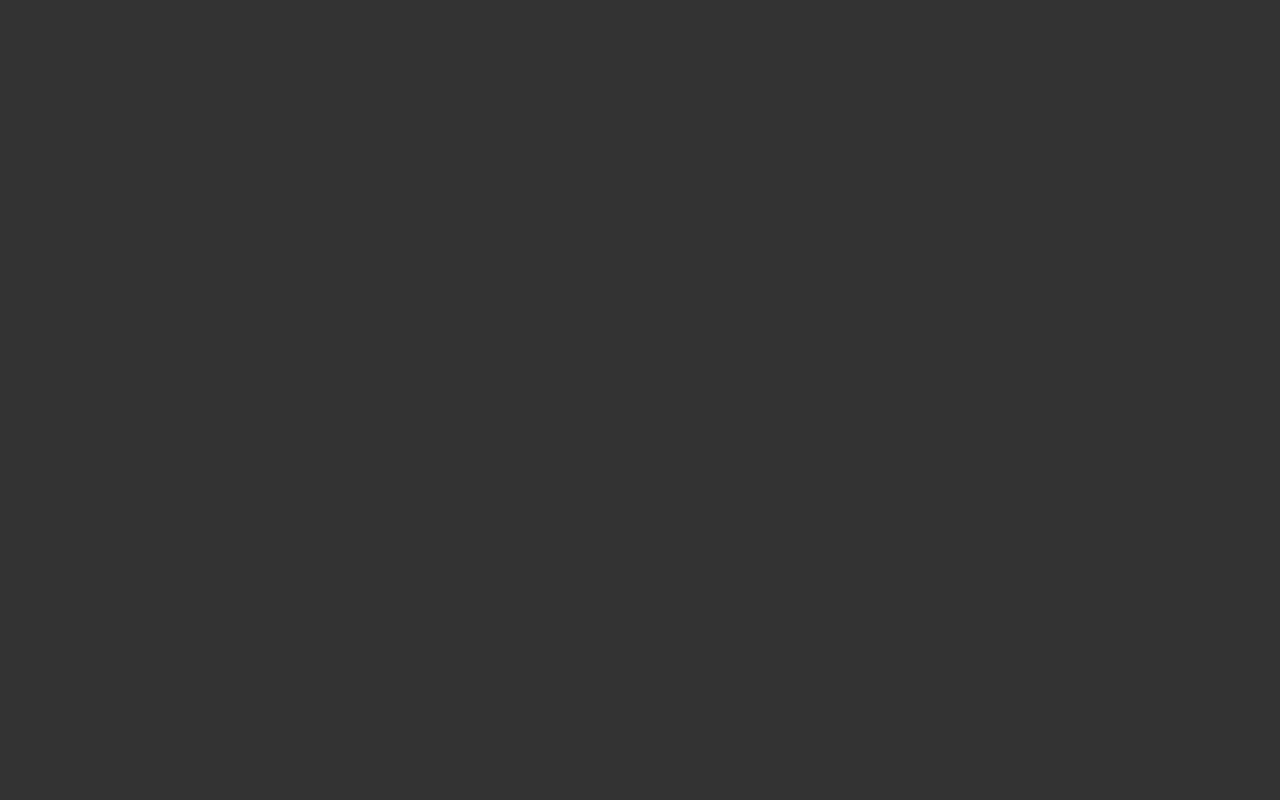
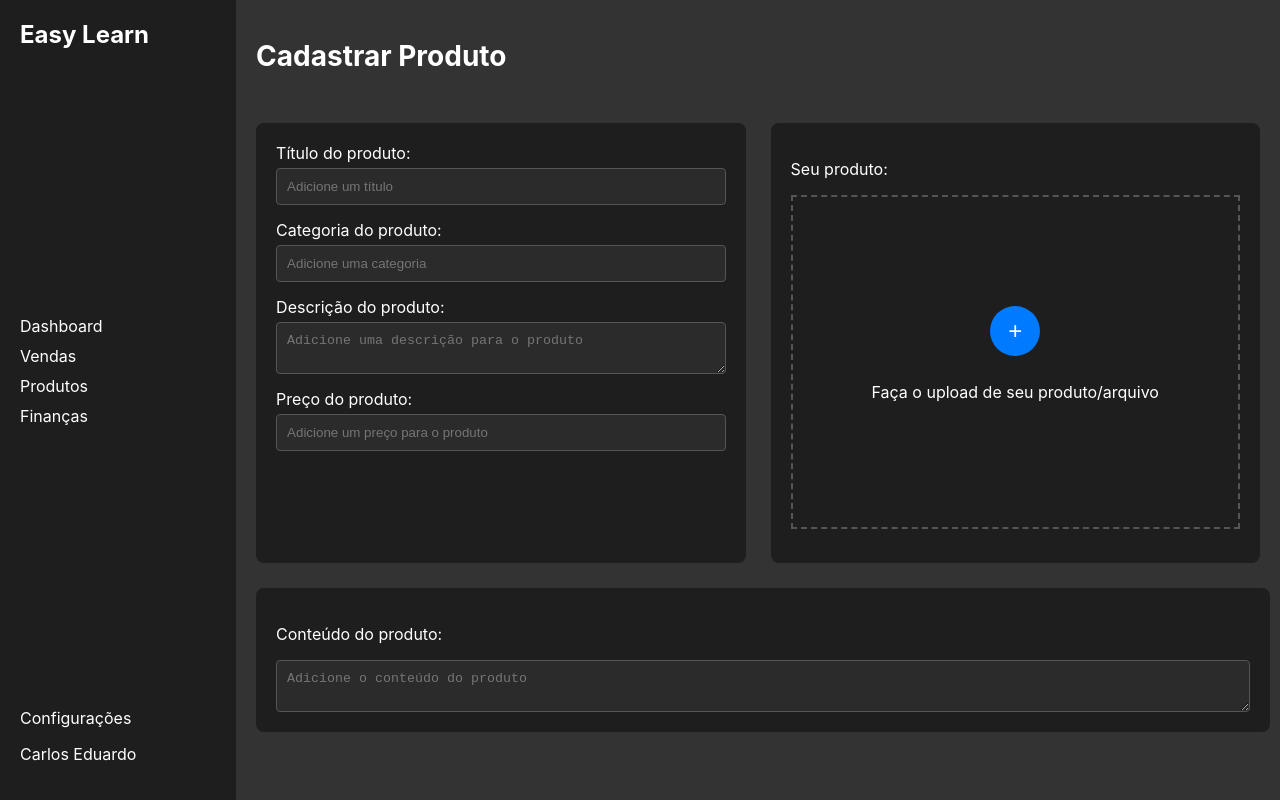
Before and after one commit to CesarA22/easy-learn, a React (Create React App) app: page /create-product in a window 1280 px wide. Before the commit this address had no page. Built offline with nearby package versions, Linux system fonts and the light colour scheme.

Commit message:
Arrumando telas: -create-product -dashboard-user -landing-page

```diff
--- a/src/App.js
+++ b/src/App.js
@@ -1,18 +1,21 @@
 // src/App.js
-import React from 'react';
-import { Route, Routes } from 'react-router-dom';
-import CreateAccount from './pages/create-account.js';
-import DashboardUser from './pages/dashboard-user.js';
-import LandingPage from './pages/landing-page.js';
-import Login from './pages/login.js';
-import Products from './pages/products.js';
-import UserScreen from './pages/user-screen.js';
-import './styles/landing-page.css';
-import './styles/create-account.css';
-import './styles/dashboard-user.css';
-import './styles/login.css';
-import './styles/products.css';
-import './styles/user-screen.css';
+import React from "react";
+import { Route, Routes } from "react-router-dom";
+import CreateAccount from "./pages/create-account.js";
+import DashboardUser from "./pages/dashboard-user.js";
+import LandingPage from "./pages/landing-page.js";
+import Login from "./pages/login.js";
+import Products from "./pages/products.js";
+import UserScreen from "./pages/user-screen.js";
+import CreateProduct from "./pages/create-product.js";
+
+import "./styles/landing-page.css";
+import "./styles/create-account.css";
+import "./styles/dashboard-user.css";
+import "./styles/login.css";
+import "./styles/products.css";
+import "./styles/user-screen.css";
+import "./index.css";
 
 function App() {
   return (
@@ -21,9 +24,10 @@ function App() {
         <Route path="/" element={<LandingPage />} />
         <Route path="/create-account" element={<CreateAccount />} />
         <Route path="/dashboard-user" element={<DashboardUser />} />
+        <Route path="/create-product" element={<CreateProduct />} />
         <Route path="/products" element={<Products />} />
         <Route path="/user-screen" element={<UserScreen />} />
-        <Route path="/login" element={<Login/>} />
+        <Route path="/login" element={<Login />} />
       </Routes>
     </div>
   );
--- a/src/index.css
+++ b/src/index.css
@@ -11,3 +11,11 @@ code {
   font-family: source-code-pro, Menlo, Monaco, Consolas, 'Courier New',
     monospace;
 }
+
+a {
+  text-decoration: none;
+}
+
+ul {
+  list-style: none;
+}
--- a/src/pages/create-product.js
+++ b/src/pages/create-product.js
@@ -1,5 +1,5 @@
-import React from 'react';
-import '../styles/create-product.css';
+import React from "react";
+import "../styles/create-product.css";
 
 const CreateProduct = () => {
   return (
@@ -19,11 +19,49 @@ const CreateProduct = () => {
           <p>Carlos Eduardo</p>
         </div>
       </aside>
-      <main className="main-content">
+      <main className="create-product__main-content">
         <header>
           <h1>Cadastrar Produto</h1>
         </header>
-        <div className="product-form">
+        <div class="product-form__wrapper">
+          <div className="product-form dashboard__main-content__col--1">
+            <div className="product-details">
+              <div className="form-group">
+                <label htmlFor="productTitle">Título do produto:</label>
+                <input
+                  type="text"
+                  id="productTitle"
+                  placeholder="Adicione um título"
+                />
+              </div>
+              <div className="form-group">
+                <label htmlFor="productCategory">Categoria do produto:</label>
+                <input
+                  type="text"
+                  id="productCategory"
+                  placeholder="Adicione uma categoria"
+                />
+              </div>
+              <div className="form-group">
+                <label htmlFor="productDescription">
+                  Descrição do produto:
+                </label>
+                <textarea
+                  id="productDescription"
+                  placeholder="Adicione uma descrição para o produto"
+                ></textarea>
+              </div>
+              <div className="form-group">
+                <label htmlFor="productPrice">Preço do produto:</label>
+                <input
+                  type="number"
+                  id="productPrice"
+                  placeholder="Adicione um preço para o produto"
+                />
+              </div>
+            </div>
+          </div>
+          <div class="dashboard__main-content__col--2">
             <div className="product-upload">
               <p>Seu produto:</p>
               <div className="upload-box">
@@ -31,32 +69,15 @@ const CreateProduct = () => {
                 <p>Faça o upload de seu produto/arquivo</p>
               </div>
             </div>
-          <div className="product-details">
-            <div className="form-group">
-              <label htmlFor="productTitle">Título do produto:</label>
-              <input type="text" id="productTitle" placeholder="Adicione um título" />
-            </div>
-            <div className="form-group">
-              <label htmlFor="productCategory">Categoria do produto:</label>
-              <input type="text" id="productCategory" placeholder="Adicione uma categoria" />
-            </div>
-            <div className="form-group">
-              <label htmlFor="productDescription">Descrição do produto:</label>
-              <textarea id="productDescription" placeholder="Adicione uma descrição para o produto"></textarea>
-            </div>
-            <div className="form-group">
-              <label htmlFor="productPrice">Preço do produto:</label>
-              <input type="number" id="productPrice" placeholder="Adicione um preço para o produto" />
           </div>
         </div>
-          <div className="product-content">
+        <div className="product-content form-group">
           <p>Conteúdo do produto:</p>
           <textarea placeholder="Adicione o conteúdo do produto"></textarea>
-          </div>
         </div>
       </main>
     </div>
   );
-}
+};
 
 export default CreateProduct;
--- a/src/pages/dashboard-user.js
+++ b/src/pages/dashboard-user.js
@@ -23,10 +23,11 @@ function DashboardUser() {
           <p onClick={() => navigate('/user-screen')}>Pimegonho Bizo...</p>
         </div>
       </aside>
-      <main className="main-content">
+      <main className="dashboard__main-content">
         <header>
           <h1>Boas-vindas, Pimegonho</h1>
         </header>
+
         <section className="summary">
           <div className="summary-item">
             <p>Vendas hoje</p>
@@ -47,12 +48,6 @@ function DashboardUser() {
         <section className="chart">
           <h2>Gráfico de Faturamento</h2>
           <div className="chart-content"></div>
-        </section>
-        <section className="products">
-          <h2>Produtos</h2>
-          <div className="product-item">Exemplo-1</div>
-          <div className="product-item">Exemplo-2</div>
-          <button className="add-product">+</button>
         </section>
         <section className="finances">
           <h2>Finanças</h2>
@@ -86,6 +81,7 @@ function DashboardUser() {
             <div className="extract-content"></div>
           </div>
         </section>
+
       </main>
     </div>
   );
--- a/src/styles/create-product.css
+++ b/src/styles/create-product.css
@@ -9,6 +9,10 @@ body {
 .product-form-container {
   display: flex;
   height: 100vh;
+}
+
+.product-form-container body {
+  background-color: #2b2b2b;
 }
 
 .sidebar {
@@ -39,15 +43,17 @@ body {
   margin-top: 20px;
 }
 
-.main-content {
-  flex: 1;
+.create-product__main-content {
+  display: flex;
+  flex-direction: column;
+  align-items: start;
   padding: 20px;
-  background-color: #2b2b2b;
+  width: 100%;
 }
 
 header h1 {
   font-size: 28px;
-  margin-bottom: 20px;
+  margin-bottom: 50px;
 }
 
 .product-form {
@@ -56,10 +62,34 @@ header h1 {
   gap: 20px;
 }
 
-.product-upload, .product-details, .product-content {
+.product-upload,
+.product-details,
+.product-content {
   background-color: #1e1e1e;
   padding: 20px;
   border-radius: 8px;
+}
+
+.product-upload {
+  height: 400px;
+}
+
+.product-content {
+  min-width: 97%;
+}
+
+.product-form__wrapper {
+  width: 100%;
+  display: flex;
+  gap: 25px;
+  margin-bottom: 25px;
+}
+
+.dashboard__main-content__col--1 {
+  width: 50%;
+}
+.dashboard__main-content__col--2 {
+  width: 50%;
 }
 
 .upload-box {
@@ -71,6 +101,7 @@ header h1 {
   padding: 50px;
   text-align: center;
   cursor: pointer;
+  height: 230px;
 }
 
 .upload-button {
@@ -89,15 +120,17 @@ header h1 {
 
 .form-group {
   margin-bottom: 15px;
+  display: flex;
+  flex-direction: column;
 }
 
 .form-group label {
-  display: block;
   margin-bottom: 5px;
 }
 
-.form-group input, .form-group textarea {
-  width: 100%;
+.form-group input,
+.form-group textarea {
+  width: auto;
   padding: 10px;
   border-radius: 4px;
   border: 1px solid #555;
--- a/src/styles/dashboard-user.css
+++ b/src/styles/dashboard-user.css
@@ -46,10 +46,12 @@ body {
   cursor: pointer;
 }
 
-.main-content {
-  flex: 1;
+.dashboard__main-content {
+  display: flex;
+  flex-direction: column;
   padding: 20px;
   overflow-y: auto;
+  width: 100%;
 }
 
 header h1 {
@@ -64,7 +66,7 @@ header h1 {
 }
 
 .summary-item {
-  background-color: #4a4a4a;
+  background-color: #1e1e1e;
   padding: 20px;
   border-radius: 8px;
   text-align: center;
@@ -73,7 +75,7 @@ header h1 {
 }
 
 .chart {
-  background-color: #4a4a4a;
+  background-color: #1e1e1e;
   padding: 20px;
   border-radius: 8px;
   margin-bottom: 20px;
@@ -85,33 +87,8 @@ header h1 {
   border-radius: 8px;
 }
 
-.products {
-  background-color: #4a4a4a;
-  padding: 20px;
-  border-radius: 8px;
-  margin-bottom: 20px;
-  text-align: center;
-}
-
-.product-item {
-  background-color: #333;
-  padding: 20px;
-  border-radius: 8px;
-  margin: 10px 0;
-}
-
-.add-product {
-  background-color: #007bff;
-  border: none;
-  padding: 10px 20px;
-  border-radius: 50%;
-  color: #fff;
-  font-size: 24px;
-  cursor: pointer;
-}
-
 .finances {
-  background-color: #4a4a4a;
+  background-color: #1e1e1e;
   padding: 20px;
   border-radius: 8px;
   margin-bottom: 20px;
@@ -165,7 +142,7 @@ header h1 {
 }
 
 .extract {
-  background-color: #4a4a4a;
+  background-color: #333;
   padding: 20px;
   border-radius: 8px;
 }
--- a/src/styles/landing-page.css
+++ b/src/styles/landing-page.css
@@ -85,6 +85,12 @@ body .lp {
   justify-content: space-between;
   align-items: center;
   height: 30vw;
+}
+
+.lp__sell__box__col {
+  display: flex;
+  flex-direction: column;
+  gap: 30px;
 }
 
 .lp__header__col--1 {
```
Also changed, not shown: src/pages/landing-page.js (+178 -97 lines). Lines whose indentation alone changed are shown as unchanged.
